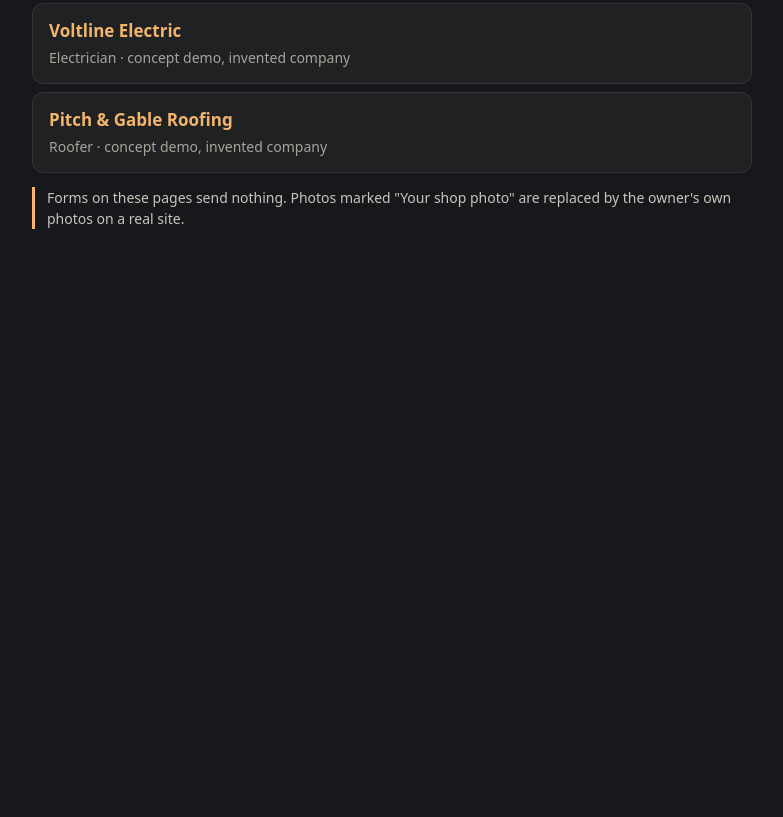
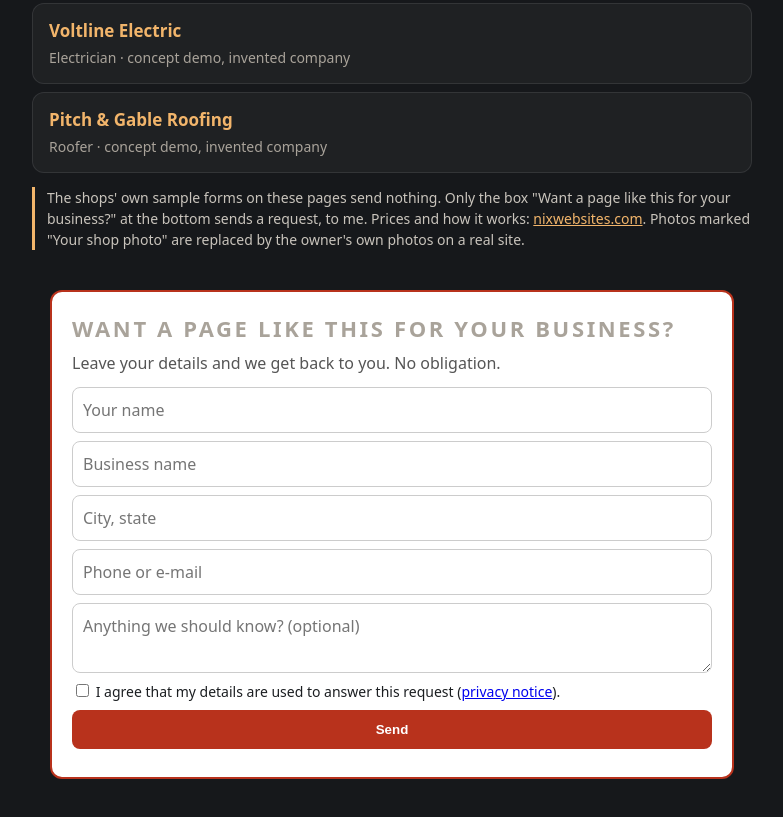
Before and after one commit to anthonyrubennix-dotcom/website-examples, a plain HTML site: page index.html in a window 1280 px wide. Shown: the part 825-1642 px from the top of the page, without its empty margins (248-1031 px from the left). Before the commit the page ends 1132 px from the top, so only its background shows below. Drawn offline with Linux system fonts and the light colour scheme.

Commit message:
Add partner referral box (ref.js) to example pages, link nixwebsites.com
Co-Authored-By: Claude Opus 5.5 <noreply@anthropic.com>

```diff
--- a/index.html
+++ b/index.html
@@ -10,5 +10,5 @@ ul{list-style:none;padding:0;margin:0;display:grid;gap:8px}li{background:#ffffff
 <h2>Interactive 3D pages</h2><ul>
 <li><a href="voltline/">Voltline Electric</a><span>Electrician · concept demo, invented company</span></li>
 <li><a href="pitch-gable/">Pitch &amp; Gable Roofing</a><span>Roofer · concept demo, invented company</span></li></ul>
-<p class="note">Forms on these pages send nothing. Photos marked "Your shop photo" are replaced by the owner's own photos on a real site.</p>
-</main></body></html>
+<p class="note">The shops' own sample forms on these pages send nothing. Only the box "Want a page like this for your business?" at the bottom sends a request, to me. Prices and how it works: <a href="https://nixwebsites.com/" style="color:#f2b56b">nixwebsites.com</a>. Photos marked "Your shop photo" are replaced by the owner's own photos on a real site.</p>
+</main><script src="/website-examples/ref.js" defer></script></body></html>
--- /dev/null
+++ b/ref.js
@@ -0,0 +1,39 @@
+/* Partner referral for the example pages. Include on every page:  <script src="/website-examples/ref.js" defer></script>
+   1. ?ref=<partner> is kept for the visit (sessionStorage) and appended to internal links.
+   2. Adds a small "Want a page like this?" inquiry box; it posts to the partner portal with the ref.
+   The shop's own sample form (#estForm) stays a sample and sends nothing. */
+(function () {
+  var API = "https://partner.nixwebsites.com/api/inquiry";               // set after the portal is public (privacy notice: same host /privacy)
+  var q = new URLSearchParams(location.search).get("ref");
+  if (q && /^[a-z0-9-]{3,30}$/.test(q)) sessionStorage.setItem("ref", q);
+  var ref = sessionStorage.getItem("ref") || "";
+  if (ref) document.querySelectorAll("a[href]").forEach(function (a) {
+    var u = new URL(a.href, location.href);
+    if (u.origin === location.origin && !u.hash) { u.searchParams.set("ref", ref); a.href = u.toString(); }
+  });
+  var box = document.createElement("section");
+  box.id = "want-this";
+  box.style.cssText = "max-width:640px;margin:40px auto;padding:20px;border:2px solid #b8321c;border-radius:12px;background:#fff;color:#1b1e21;font:16px/1.5 system-ui,sans-serif";
+  box.innerHTML = '<h2 style="margin:0 0 6px;font-size:22px">Want a page like this for your business?</h2>' +
+    '<p style="margin:0 0 12px;color:#555">Leave your details and we get back to you. No obligation.</p>' +
+    '<form id="wantForm" novalidate style="display:grid;gap:8px">' +
+    '<input name="name" placeholder="Your name" required><input name="company" placeholder="Business name" required>' +
+    '<input name="city" placeholder="City, state" required><input name="contact" placeholder="Phone or e-mail" required>' +
+    '<textarea name="message" placeholder="Anything we should know? (optional)" maxlength="300"></textarea>' +
+    '<label style="font-size:14px"><input type="checkbox" name="consent"> I agree that my details are used to answer this request (<a href="' + API.replace('/api/inquiry', '/privacy') + '" target="_blank" rel="noopener">privacy notice</a>).</label>' +
+    '<input name="website" tabindex="-1" autocomplete="off" style="position:absolute;left:-9999px" aria-hidden="true">' +
+    '<button style="padding:12px;border:0;border-radius:8px;background:#b8321c;color:#fff;font-weight:700">Send</button>' +
+    '<p id="wantMsg" role="status" style="margin:0"></p></form>';
+  (document.querySelector("main") || document.body).appendChild(box);
+  box.querySelectorAll("input:not([type=checkbox]),textarea").forEach(function (i) { i.style.cssText += ";padding:10px;border:1px solid #ccc;border-radius:8px;font:inherit"; });
+  document.getElementById("wantForm").addEventListener("submit", function (ev) {
+    ev.preventDefault();
+    var f = ev.target, msg = document.getElementById("wantMsg");
+    if (!f.company.value.trim() || !f.city.value.trim() || !f.contact.value.trim() || !f.consent.checked) { msg.textContent = "Please fill in business, city, contact and tick the box."; return; }
+    var d = { ref: ref, name: f.name.value, company: f.company.value, city: f.city.value, contact: f.contact.value, message: f.message.value,
+              page: location.pathname.replace(/^\/website-examples/, ""), consent: true, website: f.website.value };
+    fetch(API, { method: "POST", headers: { "Content-Type": "application/json" }, body: JSON.stringify(d) })
+      .then(function (r) { msg.textContent = r.ok ? "Thanks, we will get back to you." : "Could not send. Please try again."; if (r.ok) f.reset(); })
+      .catch(function () { msg.textContent = "Could not send. Please try again."; });
+  });
+})();
```
Also changed, not shown: pitch-gable/index.html (+1 -1 lines), voltline/index.html (+1 -1 lines), werkstatt/benchmark-transmission/index.html (+1 -1 lines), werkstatt/ironside-muffler/index.html (+1 -1 lines), werkstatt/long-haul-truck-repair/index.html (+1 -1 lines), werkstatt/maple-street-auto-care/index.html (+1 -1 lines), werkstatt/northfield-collision/index.html (+1 -1 lines), werkstatt/ridgeway-tire/index.html (+1 -1 lines).
